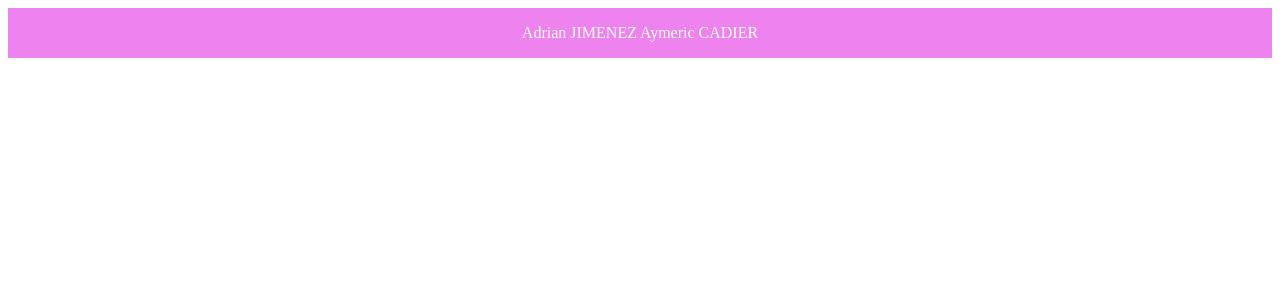
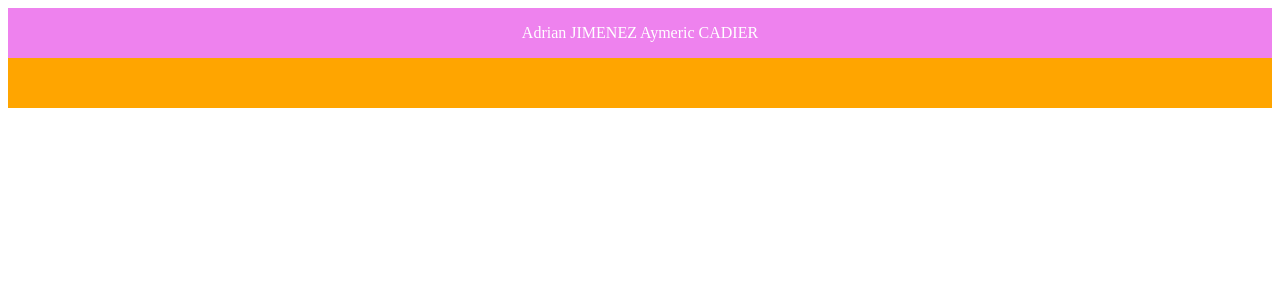
Before and after one commit to adrianjz02/Adrian1Aymeric2TP1, an Angular app: page / in a window 1280 px wide. Shown: the top 300 px of the page. Built offline with nearby package versions, Linux system fonts and the light colour scheme.

Commit message:
étape 4

```diff
--- a/src/app/app.component.html
+++ b/src/app/app.component.html
@@ -1 +1,2 @@
 <app-header></app-header>
+<app-footer></app-footer>
--- a/src/app/app.component.ts
+++ b/src/app/app.component.ts
@@ -1,11 +1,12 @@
 import { Component } from '@angular/core';
 import { RouterOutlet } from '@angular/router';
 import {HeaderComponent} from "./header/header.component";
+import {FooterComponent} from "./footer/footer.component";
 
 @Component({
   selector: 'app-root',
   standalone: true,
-  imports: [RouterOutlet, HeaderComponent],
+  imports: [RouterOutlet, HeaderComponent, FooterComponent],
   templateUrl: './app.component.html',
   styleUrl: './app.component.scss'
 })
--- /dev/null
+++ b/src/app/footer/footer.component.html
@@ -0,0 +1,3 @@
+<footer>
+
+</footer>
--- /dev/null
+++ b/src/app/footer/footer.component.scss
@@ -0,0 +1,4 @@
+footer {
+  background-color: orange;
+  height: 50px;
+}
```
Also changed, not shown: src/app/footer/footer.component.ts (added, +12 -0 lines), src/styles.scss (line endings or trailing spaces), 1 other file (tests, documents, lock files or other folders).
